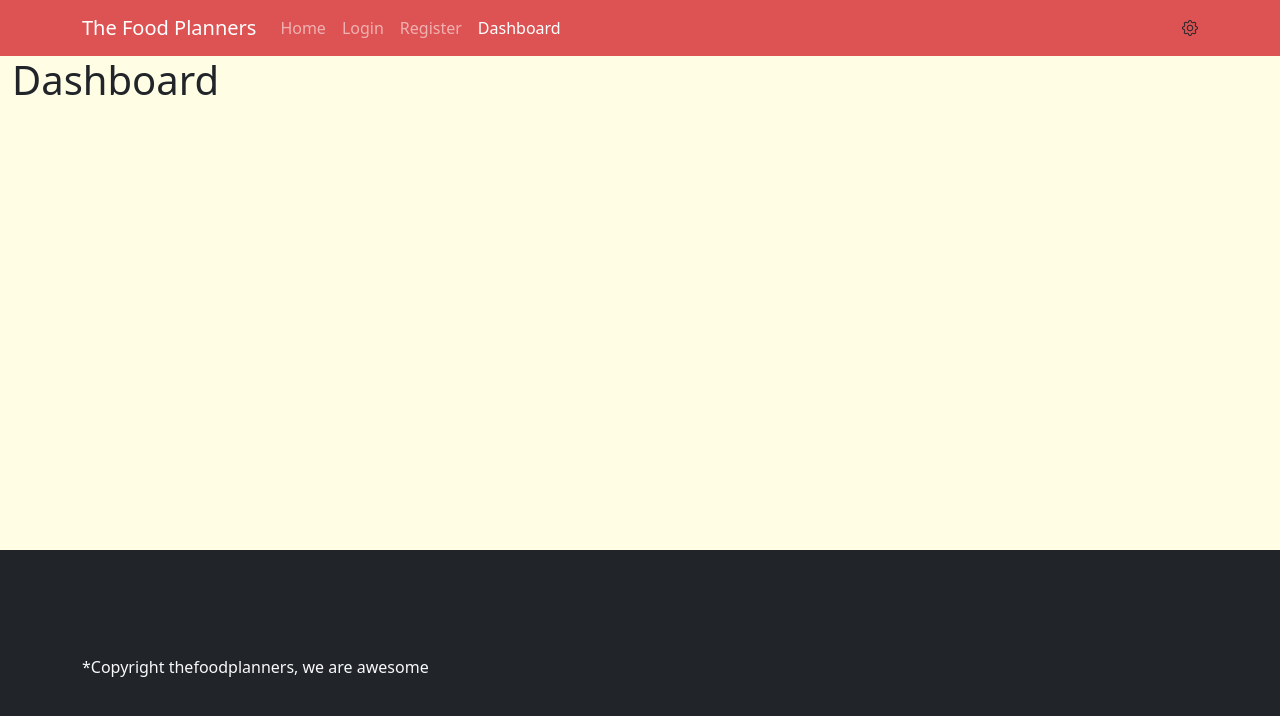
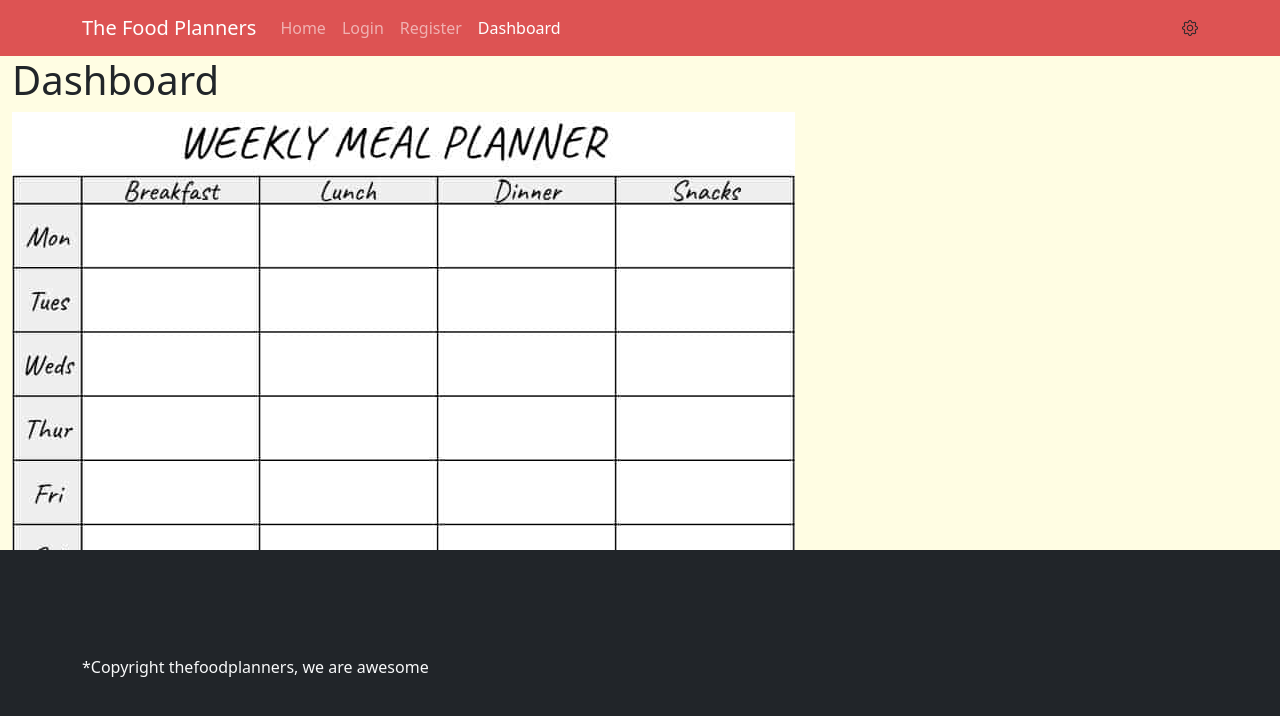
Before and after one commit to thefoodplanners/frontend, a React (Create React App) app: page /dashboard in a window 1280 px wide. Shown: the top 716 px of the page. Built offline with nearby package versions, Linux system fonts and the light colour scheme.

Commit message:
dashboard placeholder

```diff
--- a/src/pages/dashboard.jsx
+++ b/src/pages/dashboard.jsx
@@ -1,5 +1,13 @@
+import Image from 'react-bootstrap/Image'
+import MealPlannerImage from '../assets/meal_planner_image.png'
+
 const Dashboard = () => {
-  return <h1>Dashboard</h1>;
+  return (
+    <div>
+      <h1>Dashboard</h1>
+      <Image src={MealPlannerImage} />
+    </div>
+  );
 };
 
 export default Dashboard;
```
Also changed, not shown: src/assets/meal_planner_image.png (added).
